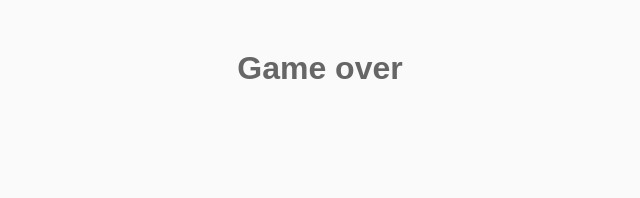
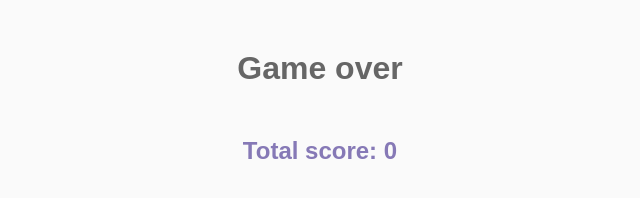
Before and after one commit to Katia-ST/Dino-game, a plain HTML site: page index.html in a window 1280 px wide. Shown: the whole page, without its empty margins (320-960 px from the left). Drawn offline with Linux system fonts and the light colour scheme.

Commit message:
Add final score feature

```diff
--- a/script.js
+++ b/script.js
@@ -6,6 +6,7 @@ let position = 0;
 var jumpSound = document.getElementById("jumpSound");
 var music = document.getElementById("music");
 var gameOverSound = document.getElementById("gameOverSound");
+var points = 0;
 
 music.addEventListener("ended", function(){ music.currentTime = 0; music.play(); }, false);
 music.play();
@@ -30,6 +31,7 @@ function jump() {
                 if (position <= 0) {
                     clearInterval(downInterval);
                     jumpSound.play();
+                    points = points + 100;
                     isJumping = false;
                 } else {
                     position -= 20;
@@ -60,7 +62,7 @@ function createCactus() {
           clearInterval(leftInterval);
           music.pause();
           gameOverSound.play();
-          document.body.innerHTML = '<h1 class="game-over">Game over</h1>';
+          document.body.innerHTML = '<h1 class="game-over">Game over</h1> <h2 class="scoreboard">Total score: '+ points+' </h2>';
         } else {
             cactusPosition -= 10;
             cactus.style.left = cactusPosition + 'px';
@@ -72,4 +74,8 @@ function createCactus() {
 
 createCactus();
 
+// function scoreboard() {
+//     document.body.innerHTML = '<h2 class="scoreboard"> Score:  points </h2>';
+// }
+
 document.addEventListener('keyup', handleKeyUp);
--- a/style.css
+++ b/style.css
@@ -39,3 +39,10 @@ body {
     width: 100%;
     height: 200px;
 }
+
+.scoreboard {
+    text-align: center;
+    color: #8679b6;
+    margin: 50px 0;
+    font-family: arial;
+}
```
Also changed, not shown: 1 other file.
